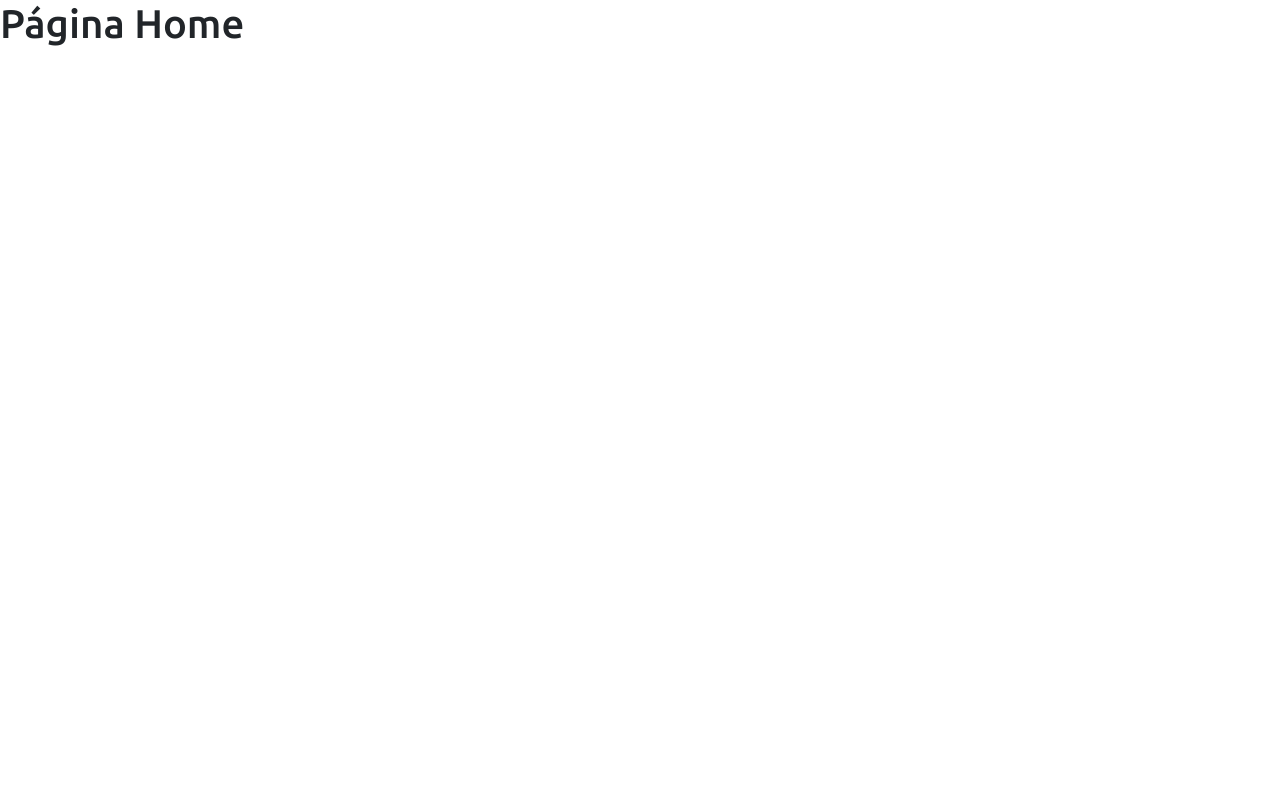
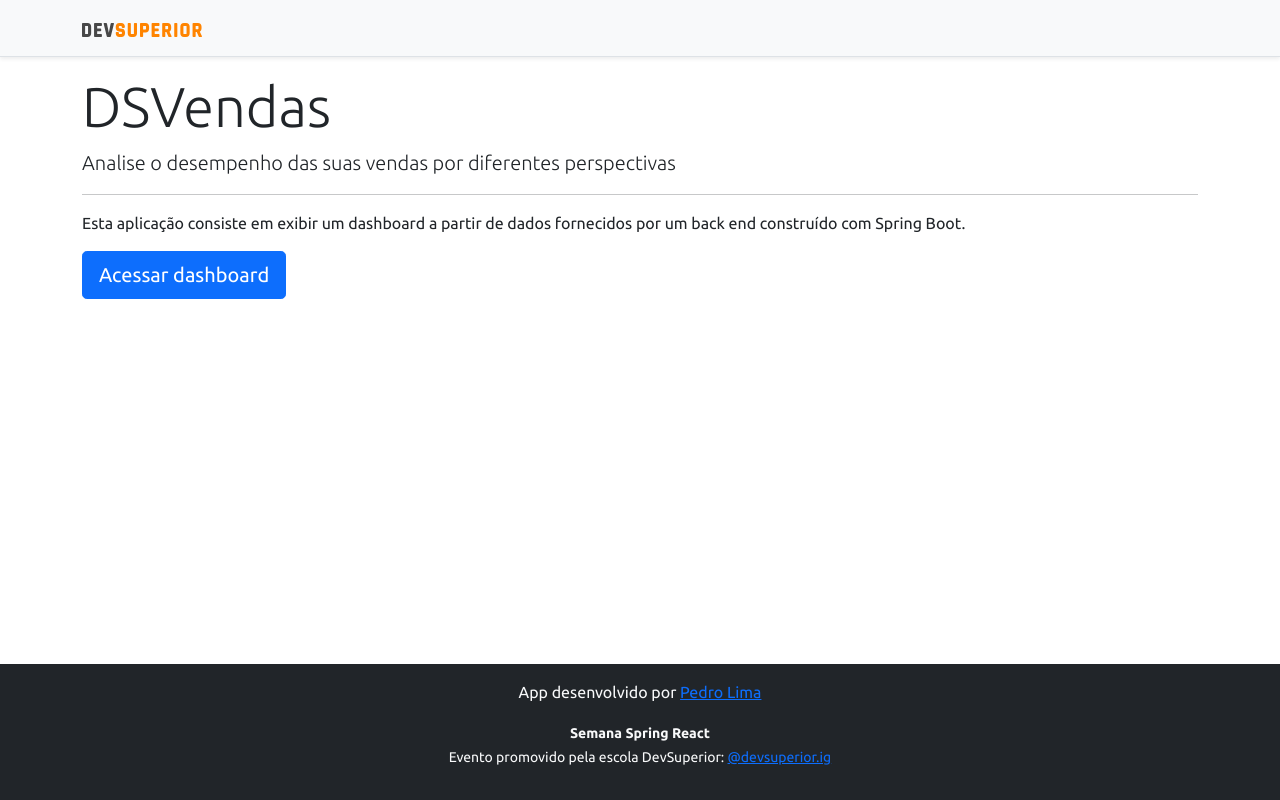
Before and after one commit to pedrovvitor/ds-vendas, a React (Create React App) app in the folder frontend/: page / in a window 1280 px wide. Built offline with nearby package versions, Linux system fonts and the light colour scheme.

Commit message:
Home, navigation

```diff
--- a/frontend/src/components/NavBar/index.tsx
+++ b/frontend/src/components/NavBar/index.tsx
@@ -1,11 +1,12 @@
 import ImgDsDark from "assets/img/ds-dark.svg"
+import { Link } from "react-router-dom";
 
 const NavBar = () => {
   return (
     <div className="d-flex flex-column flex-md-row align-items-center p-3 px-md-4 mb-3 bg-light border-bottom shadow-sm">
       <div className="container">
         <nav className="my-2 my-md-0 mr-md-3">
-          <img src={ImgDsDark} alt="DevSuperior" width="120" />
+         <Link to="/">  <img src={ImgDsDark} alt="DevSuperior" width="120" /> </Link>
         </nav>
       </div>
     </div>
--- a/frontend/src/pages/Home/index.tsx
+++ b/frontend/src/pages/Home/index.tsx
@@ -1,9 +1,24 @@
+import Footer from "components/Footer"
+import NavBar from "components/NavBar"
+import { Link } from "react-router-dom";
+
 const Home = () => {
   return (
-    <div>
-      <h1>Página Home</h1>
-
+    <>
+    <NavBar />
+    <div className="container">
+      <div className="jumbotron">
+        <h1 className="display-4">DSVendas</h1>
+        <p className="lead">Analise o desempenho das suas vendas por diferentes perspectivas</p>
+        <hr />
+        <p>Esta aplicação consiste em exibir um dashboard a partir de dados fornecidos por um back end construído com Spring Boot.</p>
+        <Link className="btn btn-primary btn-lg" to="/dashboard">
+          Acessar dashboard
+        </Link>
+      </div>
     </div>
+    <Footer />
+    </>
   );
 }
 
```
